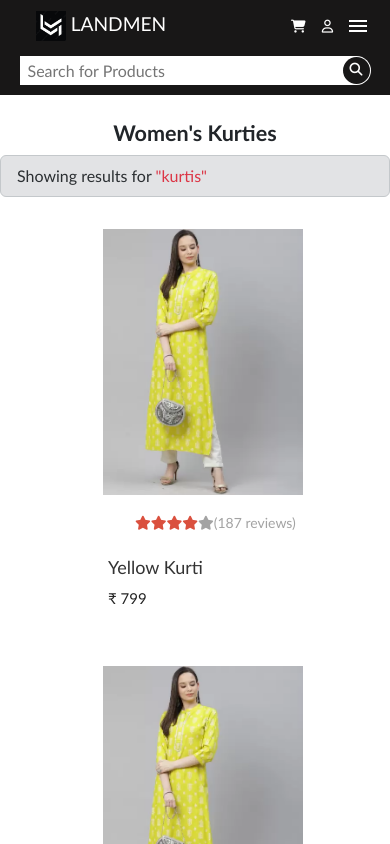
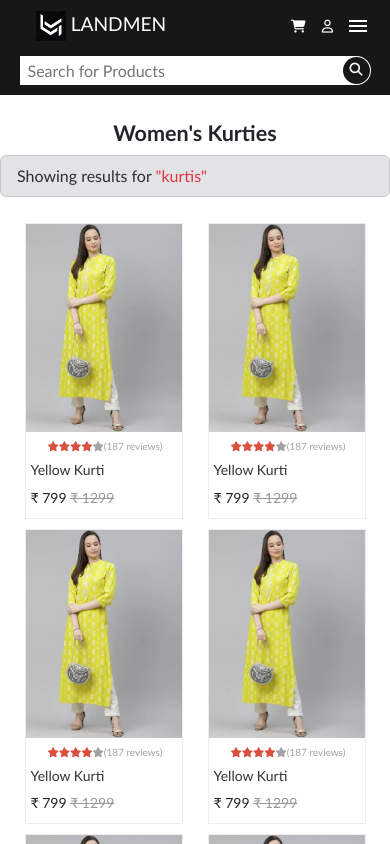
Before and after one commit to ombeladiya/landmen, a React (Create React App) app: page /productlist in a window 390 px wide. Shown: the top 844 px of the page. Built offline with nearby package versions, Linux system fonts and the light colour scheme.

Commit message:
product listing changed some view

```diff
--- a/src/components/Productcard.jsx
+++ b/src/components/Productcard.jsx
@@ -6,7 +6,7 @@ import img4 from '../images/p18.webp';
 const ProductCard = () => {
 
     return (
-        <Link className="productCard mt-3" to={`/product1`}>
+        <Link className="productCard" to={`/product1`}>
             <div className="product-grid">
                 <div className="product-image">
                     <a href="/" className="image">
@@ -14,8 +14,8 @@ const ProductCard = () => {
                         <img className="img-2" src={img4} alt="" />
                     </a>
                 </div>
-                <div className="product-content">
-                    <ul className="rating">
+                <div className="product-content d-flex justify-content-between flex-column">
+                    <ul className="rating ">
                         <li className="fas fa-star"></li>
                         <li className="fas fa-star"></li>
                         <li className="fas fa-star"></li>
@@ -24,7 +24,7 @@ const ProductCard = () => {
                         <li className="disable">(187 reviews)</li>
                     </ul>
                     <h3 className="title"><a href="/">Yellow Kurti</a></h3>
-                    <div className="price">₹ 799</div>
+                    <div className="price">₹ 799 <span>  ₹ 1299</span></div>
                 </div>
             </div>
         </Link>
--- a/src/components/Productlist.jsx
+++ b/src/components/Productlist.jsx
@@ -127,7 +127,7 @@ export default function Productlist() {
                     </div>
                 </div>
                 <div className="productlisting-div">
-                    <div className="container my-3 d-flex flex-wrap mx-2">
+                    <div className="productlisting-sub-div container my-3 d-flex ">
                         <br /><br />
                         <ProductCard />
                         <ProductCard />
--- a/src/components/productcard.css
+++ b/src/components/productcard.css
@@ -1,8 +1,12 @@
 .productCard {
     display: flex;
     margin: auto;
+    margin-top: 10px;
+        border: 0.6px solid rgb(237, 237, 237);
 }
-
+.productCard:hover {
+    border: 0.6px solid rgb(228, 228, 228);
+}
 .productCard .row div {
     margin: auto;
 }
@@ -73,35 +77,6 @@
     right: 10px;
 }
 
-.product-grid .product-view {
-    color: #fff;
-    background: #000;
-    font-size: 16px;
-    text-align: right;
-    line-height: 50px;
-    width: 60px;
-    height: 60px;
-    padding: 0 16px 0 0;
-    border-radius: 50px;
-    opacity: 0;
-    transform: scale(0);
-    position: absolute;
-    bottom: -40px;
-    left: -40px;
-    transition: all .3s ease;
-}
-
-.product-grid:hover .product-view {
-    opacity: 1;
-    transform: scale(1);
-    bottom: -20px;
-    left: -20px;
-}
-
-.product-grid .product-view:hover {
-    background: #ff6f00;
-}
-
 
 .product-grid .product-content {
     background: #fff;
@@ -116,7 +91,10 @@
     margin: 0 0 8px;
     list-style: none;
 }
-
+.product-grid .rating {
+    align-items: center;
+    margin-left: -10px;
+}
 .product-grid .rating li {
     display: inline-block;
 }
@@ -131,6 +109,7 @@
     text-transform: capitalize;
     margin: 0 0 8px;
     padding-left: 5px;
+    margin-top: -10px;
 }
 
 .product-grid .title a {
@@ -155,7 +134,7 @@
     font-size: 14px;
     font-weight: 400;
     text-decoration: line-through;
-    margin-right: 5px;
+    margin-right: 7px;
 }
 
 @media screen and (max-width: 990px) {
@@ -163,3 +142,37 @@
         margin-bottom: 30px;
     }
 }
+@media screen and (max-width:400px) {
+    .product-grid {
+        width: 40vw;
+        margin-bottom: 0px;
+    }
+
+    .product-grid .product-content {
+        padding-bottom: 0px;
+    }
+
+    .product-grid .rating {
+        margin-top: -15px;
+    }
+
+    .product-grid .rating li {
+        margin-bottom: -3px;
+    }
+
+    .product-grid .rating .disable {
+        margin-bottom: -16px;
+    }
+
+    .product-grid .price {
+        font-size: 14px;
+    }
+
+    .product-grid .title {
+        font-size: 14px;
+    }
+
+    .product-grid .rating li {
+        font-size: 10px;
+    }
+}
--- a/src/components/productlist.css
+++ b/src/components/productlist.css
@@ -114,7 +114,10 @@
     margin-right: 3px;
 
 }
-
+.productlisting-sub-div {
+    margin-left: 30px;
+    flex-wrap: wrap;
+}
 
 
 @media screen and (max-width:700px) {
@@ -125,6 +128,13 @@
     .sortbtn {
         display: none;
     }
+                                .productlisting-sub-div {
+                                    margin-left: 0px;
+                                }
 
+                                }
+
+                                @media screen and (max-width:400px) {
+                                    .productlisting-sub-div {}
 
 }
```
